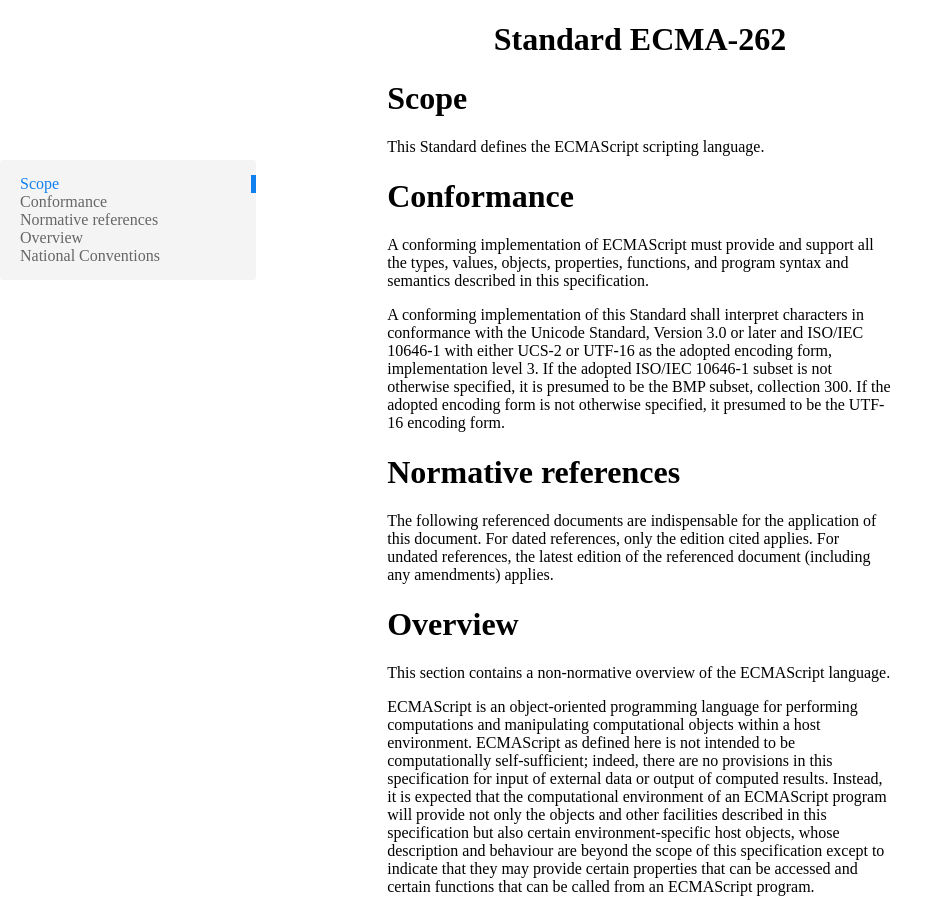
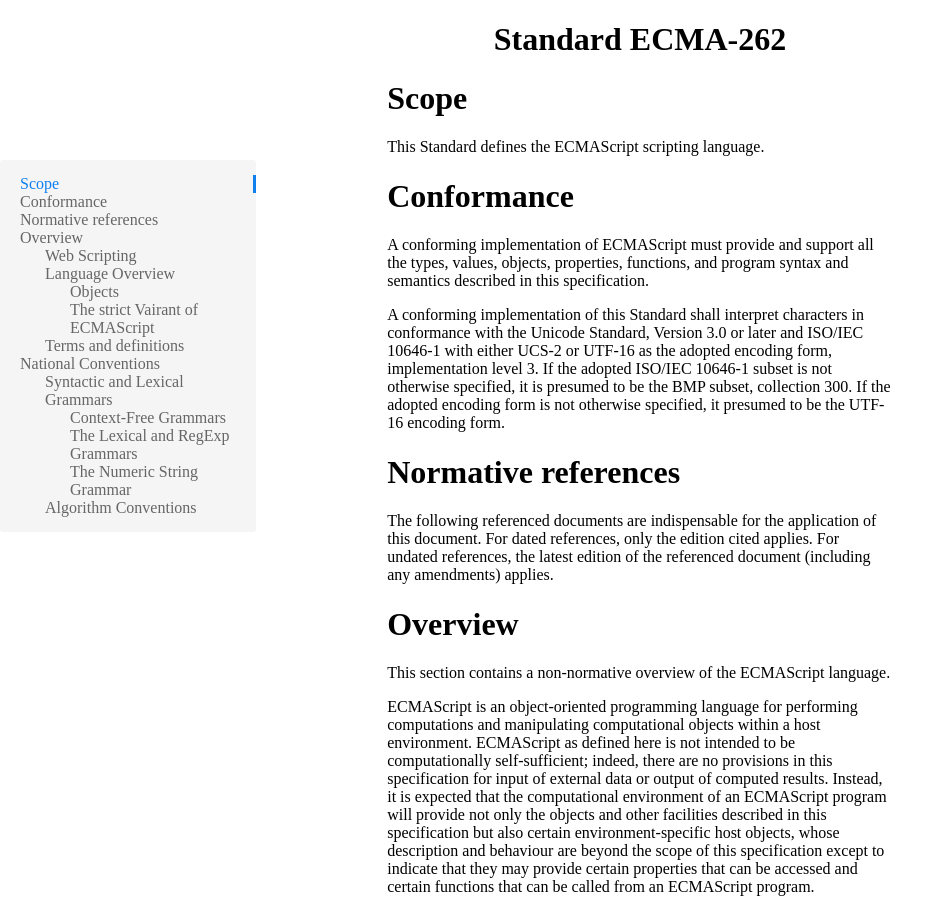
Before and after one commit to chengbapi/jQuery.OutlineMaker, a plain HTML site: page demo.html in a window 1280 px wide. Shown: the top 899 px of the page, without its empty margins (0-933 px from the left). Drawn offline with nearby package versions, Linux system fonts and the light colour scheme.

Commit message:
add css3

```diff
--- a/jQuery.OutlineMaker.css
+++ b/jQuery.OutlineMaker.css
@@ -1,6 +1,6 @@
-.outline-maker {background-color: rgba(150, 150, 150, 0.1); padding: 15px 0 15px 20px; border-radius: 3px;}
-.outline-maker ul{list-style: none; padding-left: 25px; display: none;}
-.outline-maker > ul{display: block; padding: 0; margin: 0;}
-.outline-maker .hook{color: #666; display: block; cursor: pointer;}
-.outline-maker li.active > .hook{color:#1080ef; border-right: 5px solid #1080ef;}
+.outline-maker {background-color: #f5f5f5; padding: 15px 0 15px 20px; border-radius: 3px;}
+.outline-maker ul{list-style: none; padding-left: 25px;}
+.outline-maker > ul{display: block; padding: 0; margin: 0; }
+.outline-maker .hook{color: #666; display: block; cursor: pointer;-webkit-transition: border .3s, color .5s; border-right: 3px solid #f5f5f5; }
+.outline-maker li.active > .hook{color:#1080ef; border-right: 3px solid #1080ef;}
 .outline-maker li.active > ul{display: block;}
```
Also changed, not shown: demo.html (+1 -0 lines), 1 other file.
